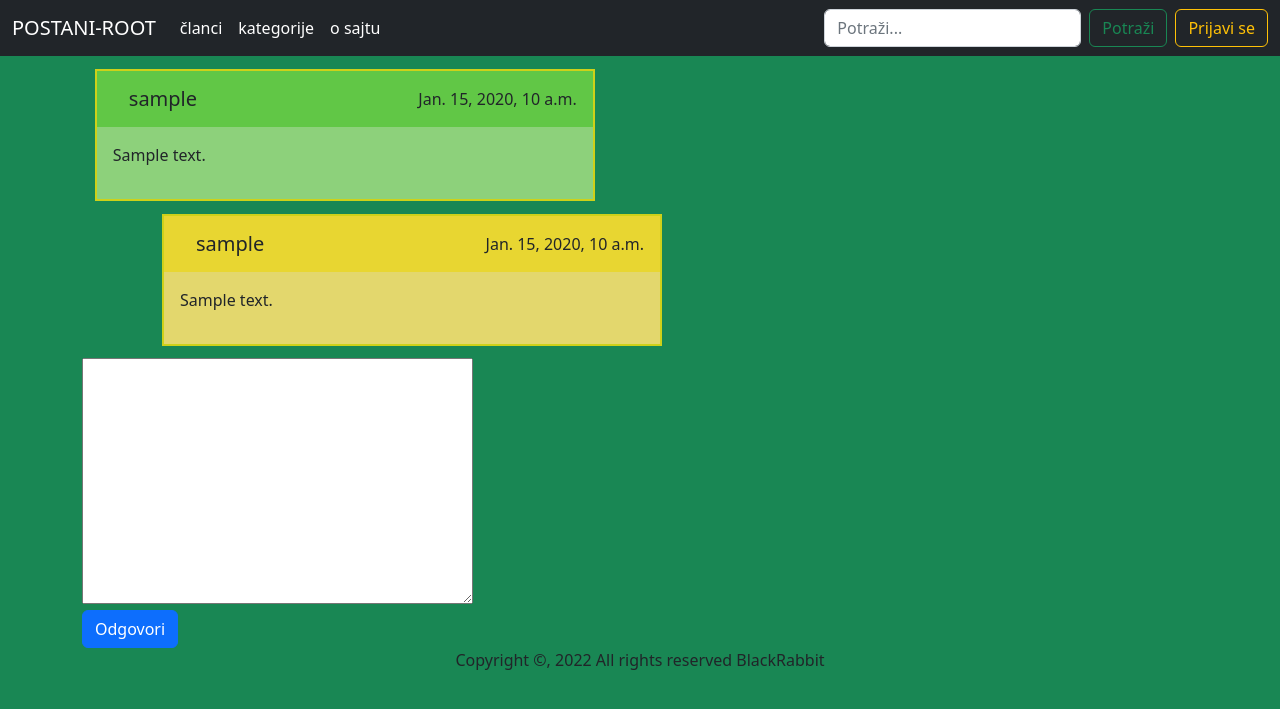
After one commit to zuna21/postani-root, a Django app: page /reply/00000000-0000-0000-0000-000000000001/ in a window 1280 px wide. The commit adds this page. Shown: the top 709 px of the page. Run offline with Django 4.2, Linux system fonts and the light colour scheme; tables that the repository leaves empty hold one stand-in row (values such as "Sample post"); parts of the project's set-up code (start-up, migrations or seed data) failed here and were passed over; some libraries are stand-ins or nearby versions; some web fonts are replaced.

Commit message:
added reply for comments

```diff
--- a/articles/admin.py
+++ b/articles/admin.py
@@ -1,7 +1,8 @@
 from django.contrib import admin
-from .models import Article, Category, Comment
+from .models import Article, Category, Comment, Reply
 
 # Register your models here.
 admin.site.register(Article)
 admin.site.register(Category)
 admin.site.register(Comment)
+admin.site.register(Reply)
--- a/articles/forms.py
+++ b/articles/forms.py
@@ -1,5 +1,5 @@
 from django.forms import ModelForm
-from .models import Article, Comment
+from .models import Article, Comment, Reply
 
 class ArticleForm(ModelForm):
     class Meta:
@@ -14,3 +14,13 @@ class CommentForm(ModelForm):
         labels = {
             'body': 'Ostavite svoj komentar...'
         }
+
+
+class ReplyForm(ModelForm):
+    class Meta:
+        model = Reply
+        fields = ['body']
+
+        labels = {
+            'body': 'Odgovorite...'
+        }
--- a/articles/models.py
+++ b/articles/models.py
@@ -44,3 +44,14 @@ class Comment(models.Model):
 
     class Meta:
         ordering = ['-created']
+
+
+class Reply(models.Model):
+    owner = models.ForeignKey(Profile, on_delete=models.CASCADE, blank=True, null=True)
+    comment = models.ForeignKey(Comment, related_name='replies', on_delete=models.CASCADE, blank=True, null=True)
+    body = models.TextField(null=True)
+    created = models.DateTimeField(auto_now_add=True)
+    id = models.UUIDField(default=uuid.uuid4, unique=True, editable=False, primary_key=True)
+
+    def __str__(self):
+        return '%s - %s' % (self.comment.article.title, self.owner)
--- /dev/null
+++ b/articles/templates/articles/reply.html
@@ -0,0 +1,56 @@
+{% extends 'main.html' %}
+
+{% block content %}
+
+<div class="container">
+    <div class="comment">
+        <div class="comment-header">
+          <div class="row">
+            <div class="col-6">
+              {% if comment.owner.username == "rabbit" %}
+              <h5 style="margin-bottom: 0; color: red;">{{comment.owner}} ⭐</h5>
+              {% else %}
+              <h5 style="margin-bottom: 0;">{{comment.owner}}</h5>
+              {% endif %}
+            </div>
+            <div class="col-6" style="text-align: right;">
+              <p>{{comment.created}}</p>
+            </div>
+          </div>
+        </div>
+        <div class="comment-body">
+          <p>{{comment.body | linebreaksbr}}</p>
+        </div>
+      </div>
+      {% for reply in comment.replies.all %}
+        <!-- odgovor -->
+        <div class="comment reply">
+        <div class="comment-header reply-header">
+            <div class="row">
+            <div class="col-6">
+                <h5 style="margin-bottom: 0;">{{reply.owner}}</h5>
+            </div>
+            <div class="col-6" style="text-align: right;">
+                <p>{{reply.created}}</p>
+            </div>
+            </div>
+        </div>
+        <div class="comment-body reply-body">
+            <p>{{reply.body}}</p>
+        </div>
+        </div>
+        {% endfor %}
+
+        <form method="POST" action="{% url 'reply' comment.id %}">
+            {% csrf_token %}
+            {% for field in form %}
+            {{field}}
+            {% endfor %}
+            <br>
+            <input class="btn btn-primary" type="submit" value="Odgovori" />
+        </form>
+</div>
+
+
+
+{% endblock content %}
--- a/articles/urls.py
+++ b/articles/urls.py
@@ -12,4 +12,6 @@ urlpatterns = [
     path('about', views.about, name='about'),
 
     path('create-article/', views.createArticle, name='create-article'),
+
+    path('reply/<str:pk>/', views.reply, name='reply'),
 ]
--- a/articles/views.py
+++ b/articles/views.py
@@ -1,9 +1,10 @@
+from xml.etree.ElementTree import Comment
 from django.shortcuts import redirect, render
 from django.contrib.auth.decorators import login_required
 from django.contrib.admin.views.decorators import staff_member_required
 from django.contrib import messages
-from .models import Article, Category
-from .forms import ArticleForm, CommentForm
+from .models import Article, Category, Comment
+from .forms import ArticleForm, CommentForm, ReplyForm
 from .utils import searchArticles, searchInCategory, paginationArticles
 
 # Create your views here.
@@ -80,3 +81,25 @@ def category(request, pk):
 
 def about(request):
     return render(request, 'articles/about.html')
+
+
+def reply(request, pk):
+    comment = Comment.objects.get(id=pk)
+    form = ReplyForm()
+    if request.method == 'POST':
+        form = ReplyForm(request.POST)
+        if form.is_valid():
+            reply = form.save(commit=False)
+            reply.owner = request.user.profile
+            reply.comment = comment
+            reply.save()
+            messages.success(request, 'Uspješno ste odgovorili na komentar!')
+            return redirect('article', pk=comment.article.id)
+
+
+    context = {
+        'comment': comment,
+        'form': form,
+    }
+
+    return render(request, 'articles/reply.html', context)
--- a/postaniRoot/settings.py
+++ b/postaniRoot/settings.py
@@ -31,7 +31,7 @@ SECRET_KEY = config["SECRET_KEY"]
 # SECURITY WARNING: don't run with debug turned on in production!
 DEBUG = True
 
-ALLOWED_HOSTS = ['0.0.0.0', 'localhost', '192.168.1.5']
+ALLOWED_HOSTS = ['0.0.0.0', 'localhost', '192.168.1.5', '127.0.0.1']
 
 
 # Application definition
--- a/static/styles/style.css
+++ b/static/styles/style.css
@@ -91,3 +91,20 @@ body{
     padding: 1rem;
     background-color: #8dd17b;
 }
+
+.btn-potrazi {
+    margin-right: 0.5rem;
+}
+
+/* za odgovore */
+.reply {
+    margin-left: 5rem;
+}
+
+.reply-header {
+    background-color: #e8d631;
+}
+
+.reply-body{
+    background-color: #e3d76d;
+}
--- a/templates/navbar.html
+++ b/templates/navbar.html
@@ -19,7 +19,7 @@
             </ul>
             <form class="d-flex" role="search" method="get">
               <input class="form-control me-2" type="search" placeholder="Potraži..." aria-label="Search" name="search_query">
-              <button class="btn btn-outline-success" type="submit">Potraži</button>
+              <button class="btn btn-outline-success btn-potrazi" type="submit">Potraži</button>
             </form>
             {% if request.user.is_authenticated %}
             <a href="{% url 'logout' %}" class="btn btn-outline-warning">Odjavi se</a>
--- a/users/views.py
+++ b/users/views.py
@@ -35,6 +35,9 @@ def logoutUser(request):
 
 
 def registerUser(request):
+    if request.user.is_authenticated:
+        return redirect('articles')
+
     form = CustomUserCreationForm
     if request.method == 'POST':
         form = CustomUserCreationForm(request.POST)
```
Also changed, not shown: articles/templates/articles/article.html (+22 -3 lines), articles/migrations/0012_reply.py (added), articles/migrations/0013_alter_reply_comment.py (added), articles/migrations/0014_alter_reply_id.py (added), db.sqlite3.
